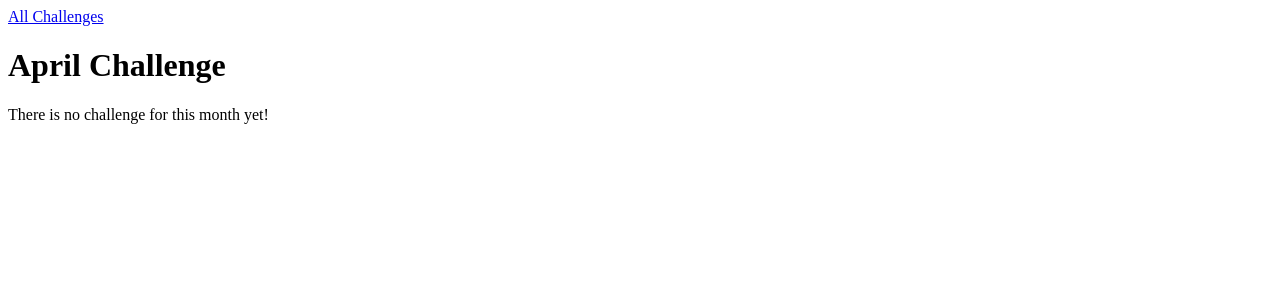
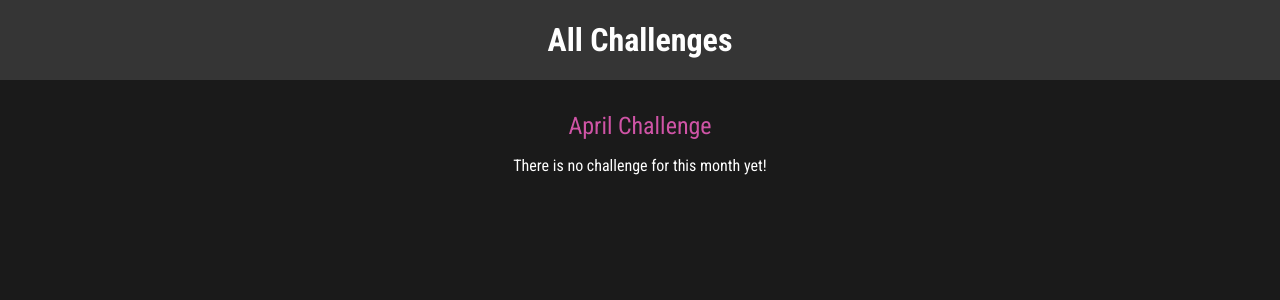
Before and after one commit to Motoki-Higa/django_basic_monthly_challenge, a Django app: page /challenges/april in a window 1280 px wide. Shown: the top 300 px of the page. Run offline with Django 4.2, Linux system fonts and the light colour scheme.

Commit message:
feat: add styling

```diff
--- /dev/null
+++ b/challenges/static/challenges/challenge.css
@@ -0,0 +1,22 @@
+h1,
+h2 {
+  text-align: center;
+  color: white;
+}
+
+h1 {
+  font-size: 1.5rem;
+  margin: 2rem 0 1rem 0;
+  font-weight: normal;
+  color: #cf54a6;
+}
+
+h2 {
+  font-size: 3rem;
+  font-weight: bold;
+}
+
+.fallback {
+  text-align: center;
+  color: white;
+}
--- /dev/null
+++ b/challenges/static/challenges/includes/header.css
@@ -0,0 +1,25 @@
+header {
+  width: 100%;
+  height: 5rem;
+  background-color: #353535;
+}
+
+header nav {
+  width: 100%;
+  height: 100%;
+  display: flex;
+  justify-content: center;
+  align-items: center;
+}
+
+header nav a {
+  color: white;
+  font-size: 2rem;
+  font-weight: bold;
+  text-decoration: none;
+}
+
+header nav a:hover,
+header nav a:active {
+  color: #cf54a6;
+}
--- a/challenges/templates/challenges/challenge.html
+++ b/challenges/templates/challenges/challenge.html
@@ -1,4 +1,10 @@
 {% extends 'base.html' %}
+{% load static %}
+
+{% block css_files %}
+  <link rel="stylesheet" href="{% static "challenges/challenge.css" %}">
+  <link rel="stylesheet" href="{% static "challenges/includes/header.css" %}">
+{% endblock css_files %}
 
 {% block title %}
   {{ month_nam|title }} Monthly Challenge
@@ -11,6 +17,6 @@
   {% if text is not None %}
     <h2>{{ text }}</h2>
   {% else %}
-    <p>There is no challenge for this month yet!</p>
+    <p class="fallback">There is no challenge for this month yet!</p>
   {% endif %}
 {% endblock content %}
--- /dev/null
+++ b/static/styles.css
@@ -0,0 +1,10 @@
+@import url('https://fonts.googleapis.com/css2?family=Roboto+Condensed:wght@400;700&display=swap');
+
+html {
+  font-family: 'Roboto Condensed', sans-serif;
+}
+
+body {
+  margin: 0;
+  background-color: #1a1a1a;
+}
--- a/templates/base.html
+++ b/templates/base.html
@@ -1,3 +1,5 @@
+{% load static %}
+
 <!DOCTYPE html>
 <html lang="en">
 <head>
@@ -5,6 +7,8 @@
   <meta http-equiv="X-UA-Compatible" content="IE=edge">
   <meta name="viewport" content="width=device-width, initial-scale=1.0">
   <title>{% block page_title %}{% endblock %}</title>
+  <link rel="stylesheet" href="{% static 'styles.css' %}">
+  {% block css_files %}{% endblock css_files %}
 </head>
 <body>
   {% block content %}{% endblock %}
```
Also changed, not shown: challenges/static/challenges/challenges.css (added, +37 -0 lines), challenges/templates/challenges/index.html (+7 -0 lines), django_basic_monthly_challenge/settings.py (+8 -0 lines).
